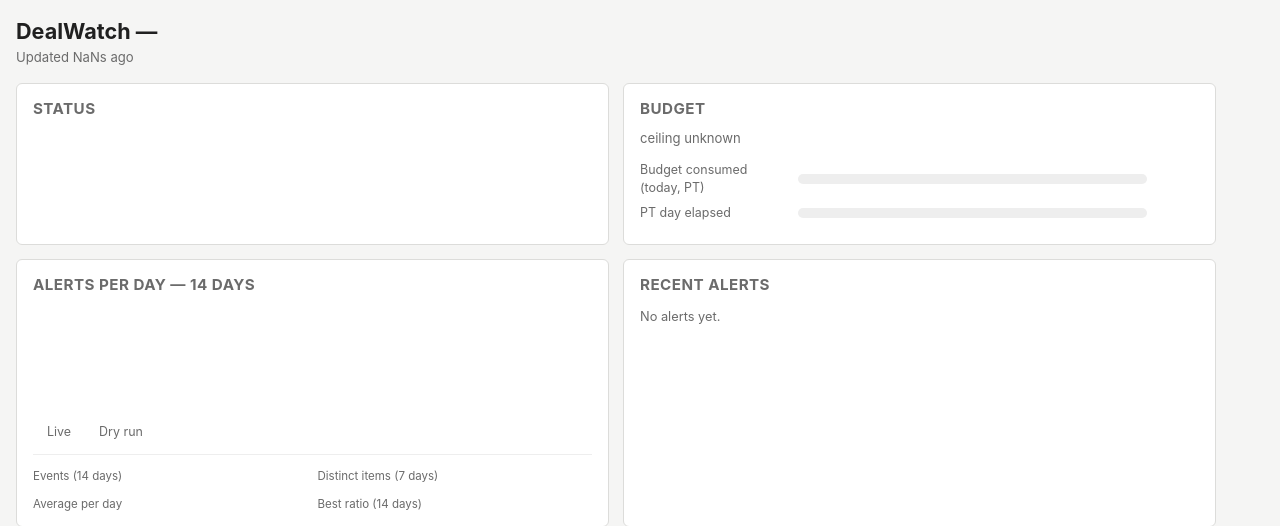
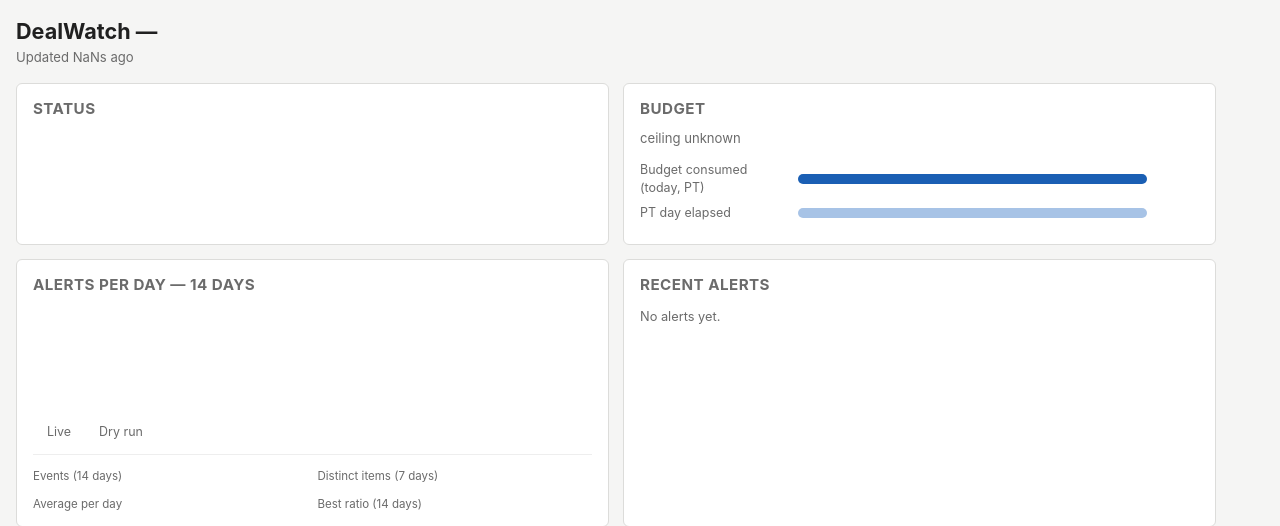
Before and after one commit to mmartini2727/eBay-dealwatcher, a FastAPI app: template dealwatch/dashboard/templates/dashboard.html in a window 1280 px wide. Shown: the top 526 px of the page. Run offline with FastAPI, Linux system fonts and the light colour scheme; the template is opened without the code that fills it, so the values that code supplies are empty.

Commit message:
V0.12 - Dashboard chart visual bug fix

```diff
--- a/dealwatch/dashboard/templates/dashboard.html
+++ b/dealwatch/dashboard/templates/dashboard.html
@@ -144,13 +144,17 @@
     color: var(--muted);
   }
   .pacing-track {
+    display: block;
     flex: 1;
     height: 10px;
     background: #eee;
     border-radius: 5px;
     overflow: hidden;
   }
-  .pacing-fill { height: 100%; }
+  .pacing-fill {
+    display: block;
+    height: 100%;
+  }
   .pacing-fill.pacing-budget { background: #1a5fb4; }
   .pacing-fill.pacing-day { background: #a7c3e6; }
   .pacing-value {
@@ -223,6 +227,10 @@
     flex-direction: column-reverse;
     justify-content: flex-start;
     border-bottom: 2px solid var(--border);
+  }
+  .bar-segment {
+    width: 100%;
+    flex-shrink: 0;
   }
   .bar-segment.bar-live { background: #1a5fb4; }
   .bar-segment.bar-dry { background: #a7c3e6; }
```
Also changed, not shown: README.md.
